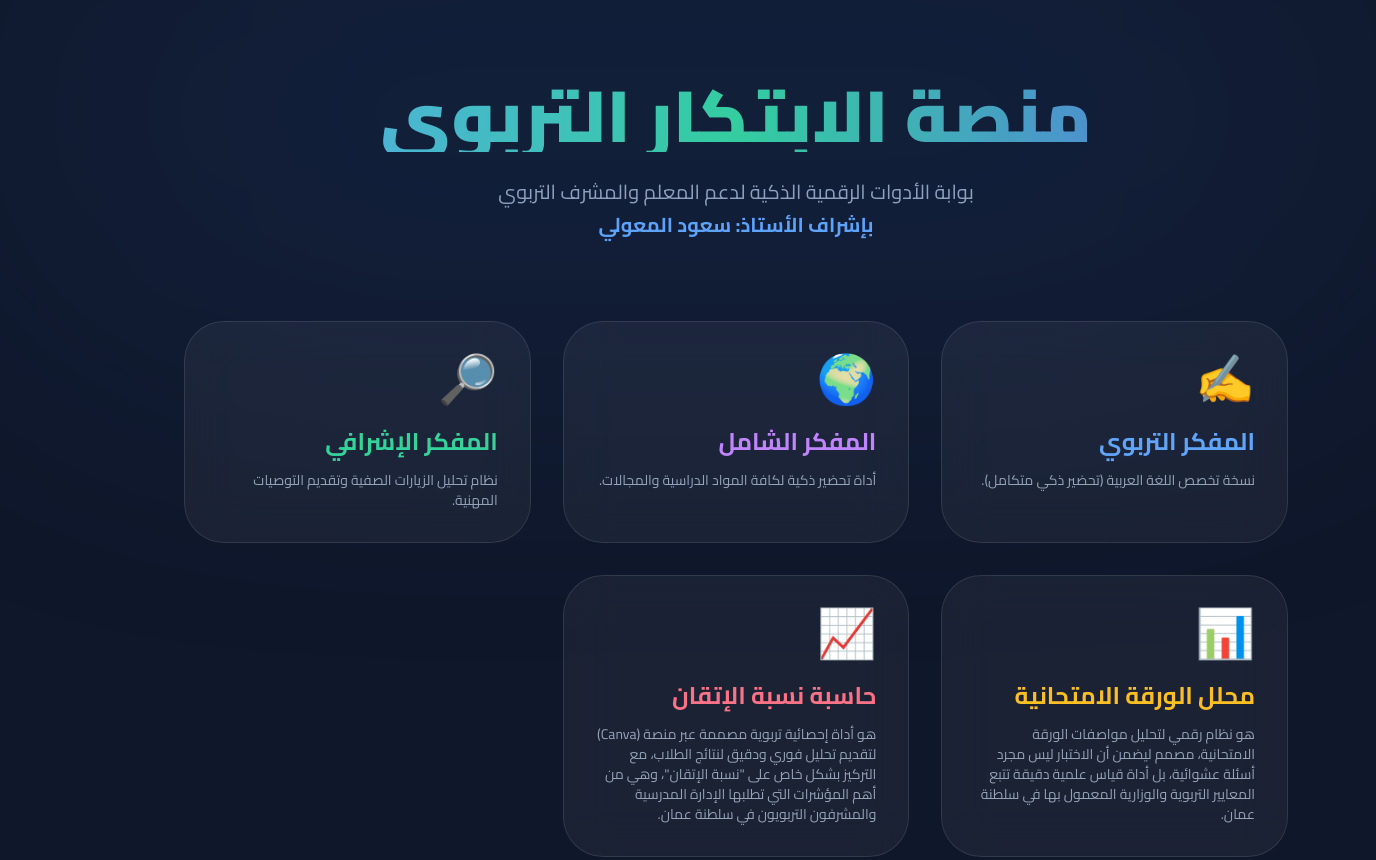
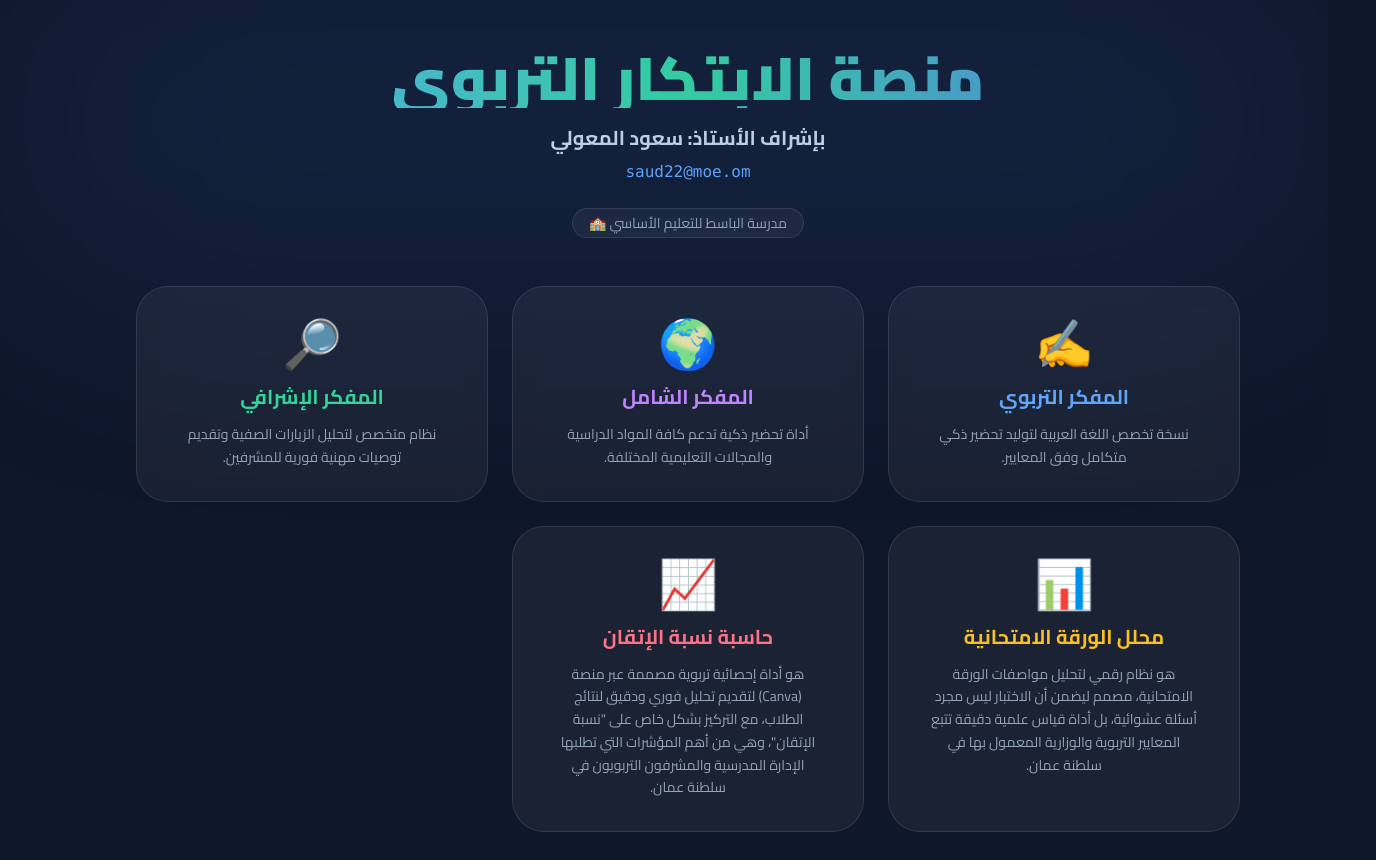
Before and after one commit to mawali42/Saud-Innovation-Hub, a plain HTML site: page index.html in a window 1280 px wide. Shown: the top 860 px of the page, 1376 px wide, since content can reach past the window. Drawn offline with nearby package versions, Linux system fonts and the light colour scheme.

Commit message:
Update index.html

```diff
--- a/index.html
+++ b/index.html
@@ -10,56 +10,64 @@
 </head>
 <body class="bg-[#0f172a] text-white overflow-x-hidden">
 
-    <header class="py-20 px-6 text-center relative">
-        <div class="absolute inset-0 bg-blue-500/10 blur-[150px] rounded-full -top-24 -left-24"></div>
-        <h1 class="text-5xl md:text-7xl font-black mb-6 bg-clip-text text-transparent bg-gradient-to-r from-blue-400 via-emerald-400 to-indigo-500">
+    <header class="py-12 px-4 text-center relative">
+        <div class="absolute inset-0 bg-blue-500/10 blur-[120px] rounded-full -top-12 -left-12"></div>
+
+        <h1 class="text-3xl md:text-5xl lg:text-6xl font-black mb-4 bg-clip-text text-transparent bg-gradient-to-r from-blue-400 via-emerald-400 to-indigo-500 leading-tight">
             منصة الابتكار التربوي
         </h1>
-        <p class="text-xl text-slate-400 max-w-2xl mx-auto leading-relaxed">
-            بوابة الأدوات الرقمية الذكية لدعم المعلم والمشرف التربوي <br>
-            <span class="text-blue-400 font-bold">بإشراف الأستاذ: سعود المعولي</span>
-        </p>
+
+        <div class="space-y-2">
+            <p class="text-lg md:text-xl text-slate-300 font-bold">بإشراف الأستاذ: سعود المعولي</p>
+            <a href="mailto:saud22@moe.om" class="text-blue-400 hover:text-blue-300 transition-colors font-mono text-sm md:text-base block">
+                saud22@moe.om
+            </a>
+        </div>
+
+        <div class="mt-6 inline-block px-4 py-1 bg-white/5 rounded-full border border-white/10 text-xs md:text-sm text-slate-400">
+            مدرسة الباسط للتعليم الأساسي 🏫
+        </div>
     </header>
 
-    <main class="max-w-6xl mx-auto px-6 pb-24 relative z-10">
-        <div class="grid grid-cols-1 md:grid-cols-2 lg:grid-cols-3 gap-8">
+    <main class="max-w-6xl mx-auto px-6 pb-20 relative z-10">
+        <div class="grid grid-cols-1 md:grid-cols-2 lg:grid-cols-3 gap-6">
 
-            <a href="https://arabic-lesson-planner.vercel.app" target="_blank" class="group p-8 rounded-[2.5rem] bg-white/5 border border-white/10 hover:border-blue-500/50 transition-all hover:-translate-y-2 backdrop-blur-xl">
-                <span class="text-5xl block mb-6">✍️</span>
-                <h2 class="text-2xl font-bold mb-3 text-blue-400">المفكر التربوي</h2>
-                <p class="text-slate-400 text-sm">نسخة تخصص اللغة العربية (تحضير ذكي متكامل).</p>
+            <a href="https://arabic-lesson-planner.vercel.app" target="_blank" class="group p-8 rounded-[2rem] bg-white/5 border border-white/10 hover:border-blue-500/50 transition-all hover:-translate-y-2 text-center backdrop-blur-md">
+                <span class="text-5xl block mb-4">✍️</span>
+                <h2 class="text-xl font-bold mb-3 text-blue-400">المفكر التربوي</h2>
+                <p class="text-slate-400 text-sm leading-relaxed px-2">نسخة تخصص اللغة العربية لتوليد تحضير ذكي متكامل وفق المعايير.</p>
             </a>
 
-            <a href="https://universal-lesson-planner.vercel.app" target="_blank" class="group p-8 rounded-[2.5rem] bg-white/5 border border-white/10 hover:border-purple-500/50 transition-all hover:-translate-y-2 backdrop-blur-xl">
-                <span class="text-5xl block mb-6">🌍</span>
-                <h2 class="text-2xl font-bold mb-3 text-purple-400">المفكر الشامل</h2>
-                <p class="text-slate-400 text-sm">أداة تحضير ذكية لكافة المواد الدراسية والمجالات.</p>
+            <a href="https://universal-lesson-planner.vercel.app" target="_blank" class="group p-8 rounded-[2rem] bg-white/5 border border-white/10 hover:border-purple-500/50 transition-all hover:-translate-y-2 text-center backdrop-blur-md">
+                <span class="text-5xl block mb-4">🌍</span>
+                <h2 class="text-xl font-bold mb-3 text-purple-400">المفكر الشامل</h2>
+                <p class="text-slate-400 text-sm leading-relaxed px-2">أداة تحضير ذكية تدعم كافة المواد الدراسية والمجالات التعليمية المختلفة.</p>
             </a>
 
-            <a href="https://supervisory-observation-pro.vercel.app" target="_blank" class="group p-8 rounded-[2.5rem] bg-white/5 border border-white/10 hover:border-emerald-500/50 transition-all hover:-translate-y-2 backdrop-blur-xl">
-                <span class="text-5xl block mb-6">🔎</span>
-                <h2 class="text-2xl font-bold mb-3 text-emerald-400">المفكر الإشرافي</h2>
-                <p class="text-slate-400 text-sm">نظام تحليل الزيارات الصفية وتقديم التوصيات المهنية.</p>
+            <a href="https://supervisory-observation-pro.vercel.app" target="_blank" class="group p-8 rounded-[2rem] bg-white/5 border border-white/10 hover:border-emerald-500/50 transition-all hover:-translate-y-2 text-center backdrop-blur-md">
+                <span class="text-5xl block mb-4">🔎</span>
+                <h2 class="text-xl font-bold mb-3 text-emerald-400">المفكر الإشرافي</h2>
+                <p class="text-slate-400 text-sm leading-relaxed px-2">نظام متخصص لتحليل الزيارات الصفية وتقديم توصيات مهنية فورية للمشرفين.</p>
             </a>
 
-            <a href="https://moeom.my.canva.site/saudex" target="_blank" class="group p-8 rounded-[2.5rem] bg-white/5 border border-white/10 hover:border-amber-500/50 transition-all hover:-translate-y-2 backdrop-blur-xl">
-                <span class="text-5xl block mb-6">📊</span>
-                <h2 class="text-2xl font-bold mb-3 text-amber-400">محلل الورقة الامتحانية</h2>
-                <p class="text-slate-400 text-sm">هو نظام رقمي لتحليل مواصفات الورقة الامتحانية، مصمم ليضمن أن الاختبار ليس مجرد أسئلة عشوائية، بل أداة قياس علمية دقيقة تتبع المعايير التربوية والوزارية المعمول بها في سلطنة عمان.</p>
+            <a href="https://moeom.my.canva.site/saudex" target="_blank" class="group p-8 rounded-[2rem] bg-white/5 border border-white/10 hover:border-amber-500/50 transition-all hover:-translate-y-2 text-center backdrop-blur-md">
+                <span class="text-5xl block mb-4">📊</span>
+                <h2 class="text-xl font-bold mb-3 text-amber-400">محلل الورقة الامتحانية</h2>
+                <p class="text-slate-400 text-sm leading-relaxed px-2">هو نظام رقمي لتحليل مواصفات الورقة الامتحانية، مصمم ليضمن أن الاختبار ليس مجرد أسئلة عشوائية، بل أداة قياس علمية دقيقة تتبع المعايير التربوية والوزارية المعمول بها في سلطنة عمان.</p>
             </a>
 
-            <a href="https://moeom.my.canva.site/saudqan" target="_blank" class="group p-8 rounded-[2.5rem] bg-white/5 border border-white/10 hover:border-rose-500/50 transition-all hover:-translate-y-2 backdrop-blur-xl">
-                <span class="text-5xl block mb-6">📈</span>
-                <h2 class="text-2xl font-bold mb-3 text-rose-400">حاسبة نسبة الإتقان</h2>
-                <p class="text-slate-400 text-sm">هو أداة إحصائية تربوية مصممة عبر منصة (Canva) لتقديم تحليل فوري ودقيق لنتائج الطلاب، مع التركيز بشكل خاص على "نسبة الإتقان"، وهي من أهم المؤشرات التي تطلبها الإدارة المدرسية والمشرفون التربويون في سلطنة عمان.</p>
+            <a href="https://moeom.my.canva.site/saudqan" target="_blank" class="group p-8 rounded-[2rem] bg-white/5 border border-white/10 hover:border-rose-500/50 transition-all hover:-translate-y-2 text-center backdrop-blur-md">
+                <span class="text-5xl block mb-4">📈</span>
+                <h2 class="text-xl font-bold mb-3 text-rose-400">حاسبة نسبة الإتقان</h2>
+                <p class="text-slate-400 text-sm leading-relaxed px-2">هو أداة إحصائية تربوية مصممة عبر منصة (Canva) لتقديم تحليل فوري ودقيق لنتائج الطلاب، مع التركيز بشكل خاص على "نسبة الإتقان"، وهي من أهم المؤشرات التي تطلبها الإدارة المدرسية والمشرفون التربويون في سلطنة عمان.</p>
             </a>
 
         </div>
     </main>
 
-    <footer class="py-12 border-t border-white/5 text-center bg-black/20">
-        <p class="text-slate-500 text-sm mb-6">تم التطوير بواسطة أ. سعود المعولي © 2026</p>
-        <a href="https://wa.me/96896669096" class="inline-flex items-center gap-3 bg-emerald-500/10 text-emerald-400 px-10 py-4 rounded-full border border-emerald-500/20 hover:bg-emerald-500/20 transition-all font-bold">
+    <footer class="py-10 border-t border-white/5 text-center bg-black/20">
+        <p class="text-slate-500 text-xs mb-4">تم التطوير بواسطة أ. سعود المعولي © 2026</p>
+        <a href="https://wa.me/96896669096" class="inline-flex items-center gap-2 bg-emerald-500/10 text-emerald-400 px-8 py-3 rounded-full border border-emerald-500/20 hover:bg-emerald-500/20 transition-all font-bold text-sm">
             <span>💬</span> تواصل مباشر عبر الواتساب
         </a>
     </footer>
```
